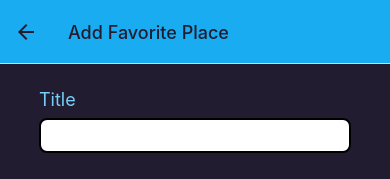
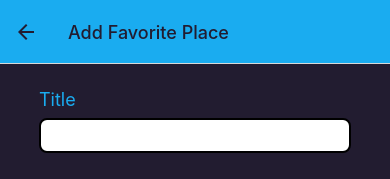
Before and after one commit to aadil42/favorite-places-react-native, a React Native app: screen /AddPlace in a window 390 px wide. Shown: the top 179 px of the page. Built offline with nearby package versions, Linux system fonts and the light colour scheme.

Commit message:
use primary500 for lable

```diff
--- a/components/PlaceForm.js
+++ b/components/PlaceForm.js
@@ -43,7 +43,7 @@ const styles = StyleSheet.create({
     },
     lable: {
         marginBottom: 8,
-        color: Colors.primary200,
+        color: Colors.primary500,
         fontSize: 18
     },
     input: {
```
